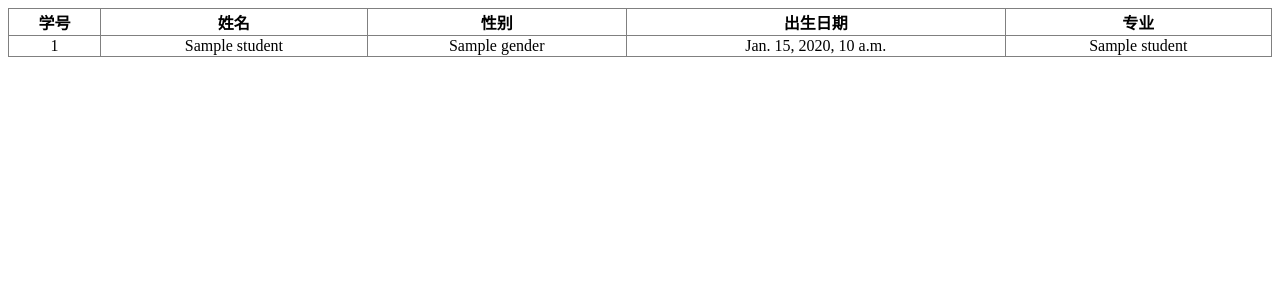
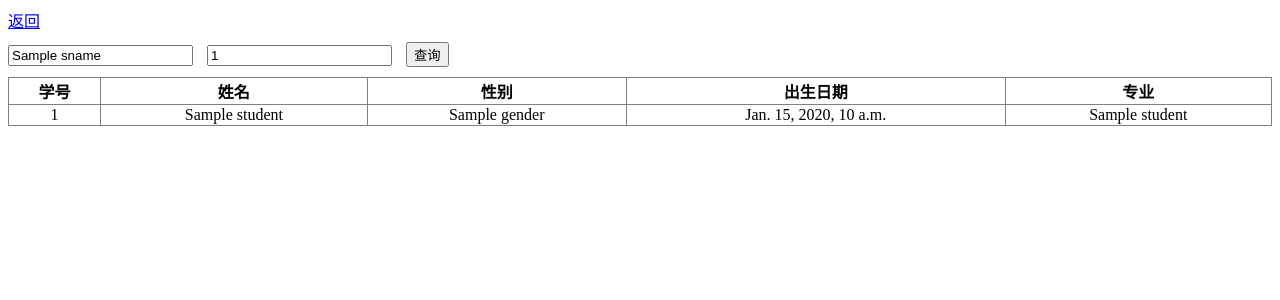
Before and after one commit to Sangber/DB2024, a Django app: template source/python_django_web/templates/student/index.html in a window 1280 px wide. Shown: the top 300 px of the page. Run offline with Django 5.2, Linux system fonts and the light colour scheme; the template is opened without the code that fills it: most values are stand-ins (such as "Sample title", 1, 10 or a date in 2020); data that the repository does not hold is empty.

Commit message:
添加了返回和查找

```diff
--- a/source/python_django_web/templates/student/index.html
+++ b/source/python_django_web/templates/student/index.html
@@ -5,7 +5,12 @@
     <title>学生列表</title>
 </head>
 <body>
-
+<a href="../">返回</a>
+<form action="../student" style="margin: 10px 0">
+    <input name="sname" placeholder="请输入姓名" value="{{ sname }}" style="margin-right: 10px"/>
+    <input name="sid" placeholder="请输入学号" value="{{ sid }}" style="margin-right: 10px"/>
+    <button type="submit">查询</button>
+</form>
 <table border="1px" width="100%" style="border-collapse: collapse;">
     <tr>
         <th>学号</th>
```
